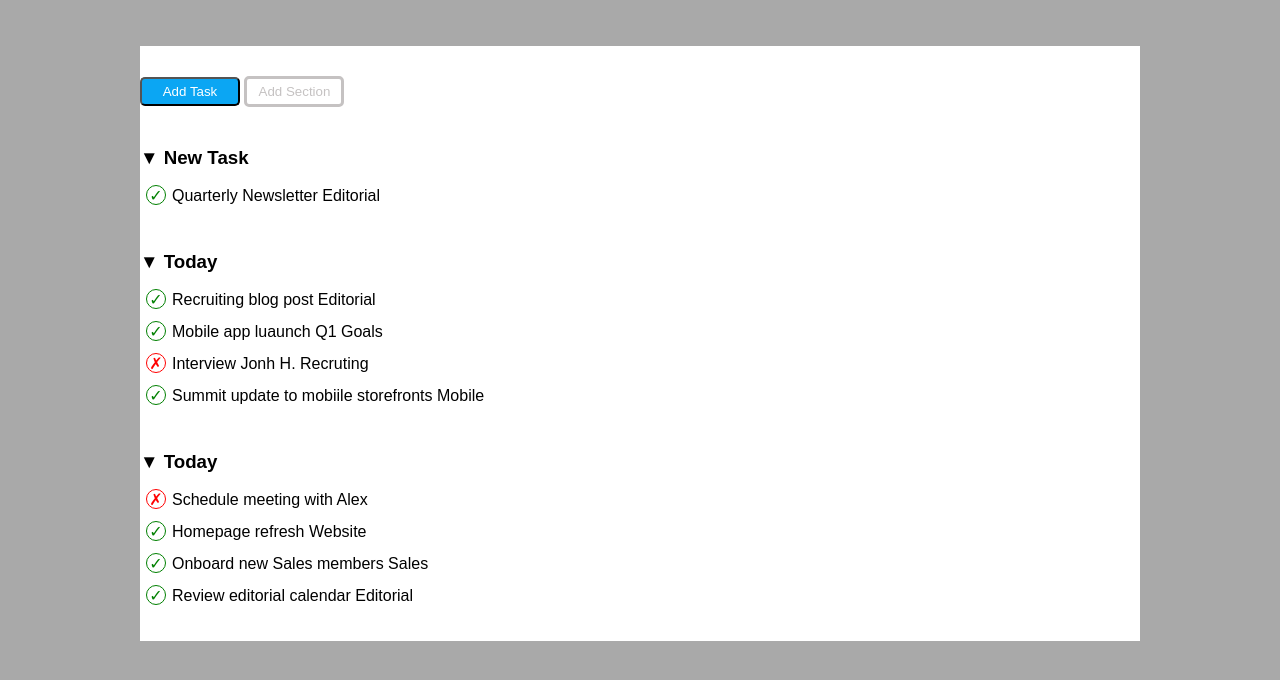
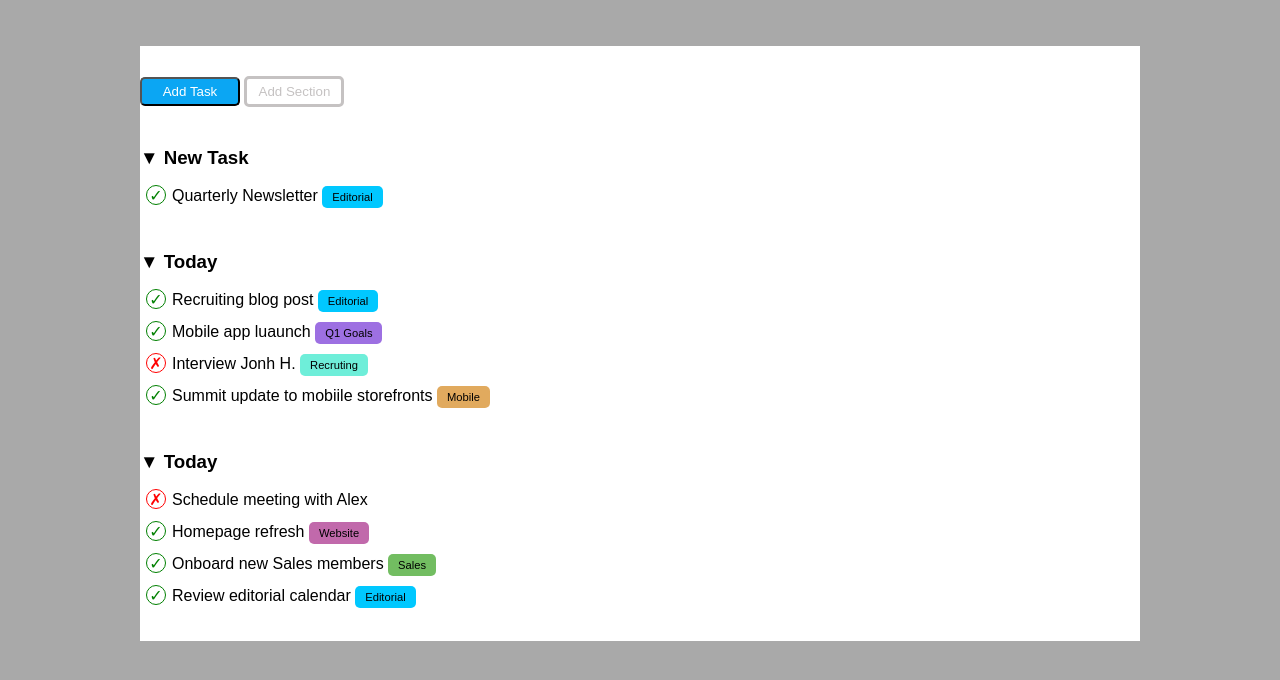
Before and after one commit to gianlucare/html-css-toboolist, a plain HTML site: page index.html in a window 1280 px wide. Shown: the part 104-784 px from the top of the page. Drawn offline with Linux system fonts and the light colour scheme.

Commit message:
unorder list third css

```diff
--- a/style.css
+++ b/style.css
@@ -79,3 +79,35 @@ ul {
 .check.checkerror {
     color:red;
 }
+
+.checkbox {
+    display: inline-block;
+    border-radius: 5px;
+    padding:5px 10px;
+    font-size: .7rem;
+}
+
+.checkbox.first {
+background-color: rgb(0, 200, 255);
+}
+
+
+.checkbox.second {
+    background-color: rgb(157, 112, 226);
+}
+
+.checkbox.third {
+    background-color: rgb(110, 238, 217);
+}
+
+.checkbox.fourth {
+    background-color: rgb(225, 170, 94);
+}
+
+.checkbox.fifth {
+    background-color: rgb(193, 105, 171);
+}
+
+.checkbox.sixth {
+    background-color: rgb(114, 189, 97);
+}
```
